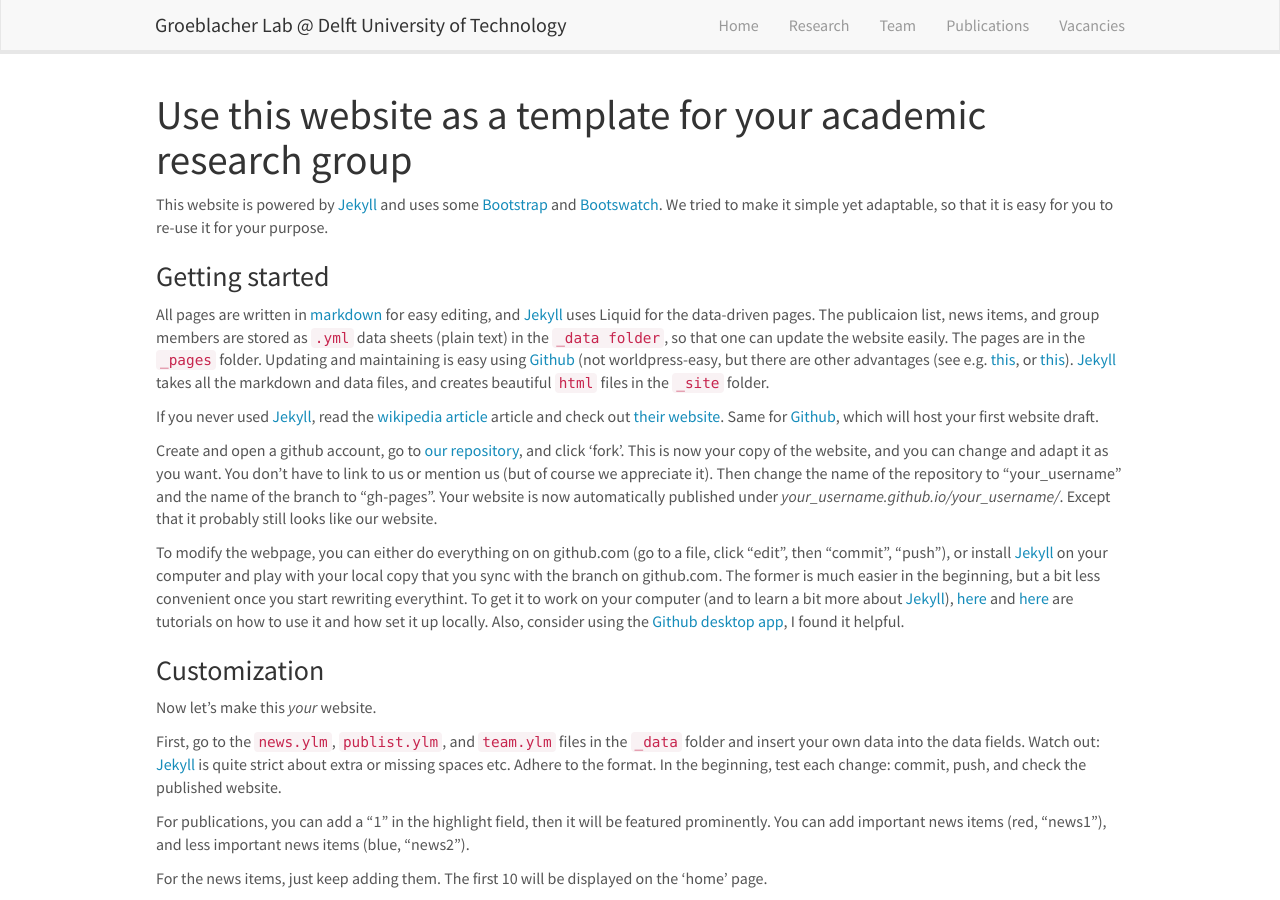
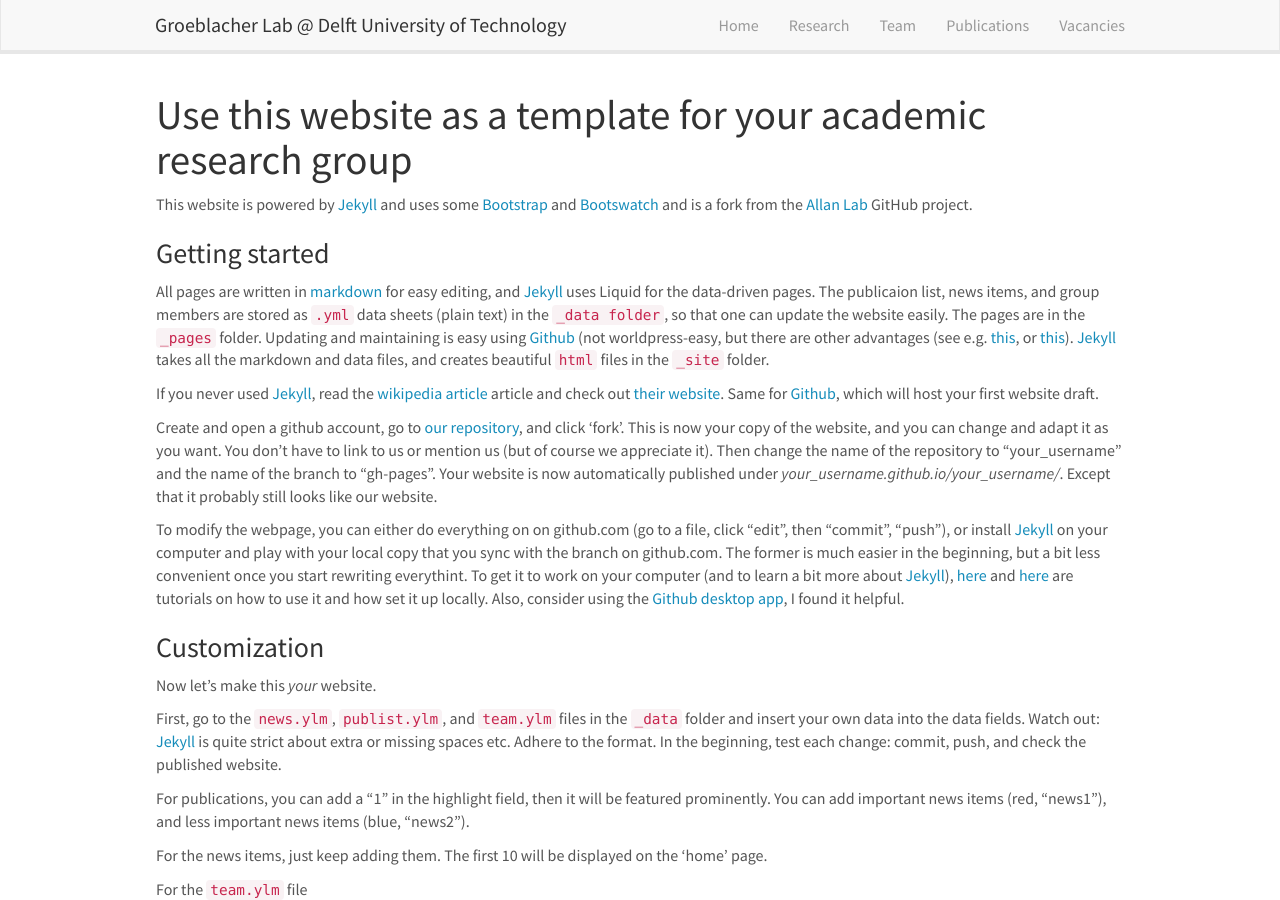
Before and after one commit to sgroeblacher/groeblacherlab, a Jekyll site: the page built from _pages/aboutwebsite.md, in a window 1280 px wide and 900 px high. Built offline with Jekyll 4.4.1, drawn with Linux system fonts in a browser that asks for light colours; nearby versions of some CDN libraries.

Commit message:
modified:   README.md 	modified:   _pages/aboutwebsite.md 	modified:   _site/README.md 	modified:   _site/aboutwebsite.html

```diff
--- a/_pages/aboutwebsite.md
+++ b/_pages/aboutwebsite.md
@@ -8,7 +8,7 @@
 
 # Use this website as a template for your academic research group
 
-This website is powered by [Jekyll](https://jekyllrb.com) and uses some [Bootstrap](http://www.getbootstrap.com) and  [Bootswatch](http://www.bootswatch.com). We tried to make it simple yet adaptable, so that it is easy for you to re-use it for your purpose.
+This website is powered by [Jekyll](https://jekyllrb.com) and uses some [Bootstrap](http://www.getbootstrap.com) and  [Bootswatch](http://www.bootswatch.com) and is a fork from the [Allan Lab](https://www.allanlab.org/aboutwebsite.html) GitHub project.
 
 ### Getting started
 All pages are written in [markdown](https://github.com/adam-p/markdown-here/wiki/Markdown-Cheatsheet) for easy editing, and [Jekyll](https://jekyllrb.com) uses Liquid for the data-driven pages. The publicaion list, news items, and group members are stored as `.yml` data sheets (plain text) in the `_data folder`, so that one can update the website easily. The pages are in the `_pages` folder. Updating and maintaining is easy using [Github](http://www.github.com) (not worldpress-easy, but there are other advantages (see e.g. [this](https://www.taniarascia.com/make-a-static-website-with-jekyll/), or [this](http://www.webdesignerdepot.com/2015/11/jekyll-against-the-rest-of-the-world/)). [Jekyll](https://jekyllrb.com) takes all the markdown and data files, and creates beautiful `html` files in the `_site` folder.
```
Also changed, not shown: README.md (+3 -3 lines), 2 other files.
